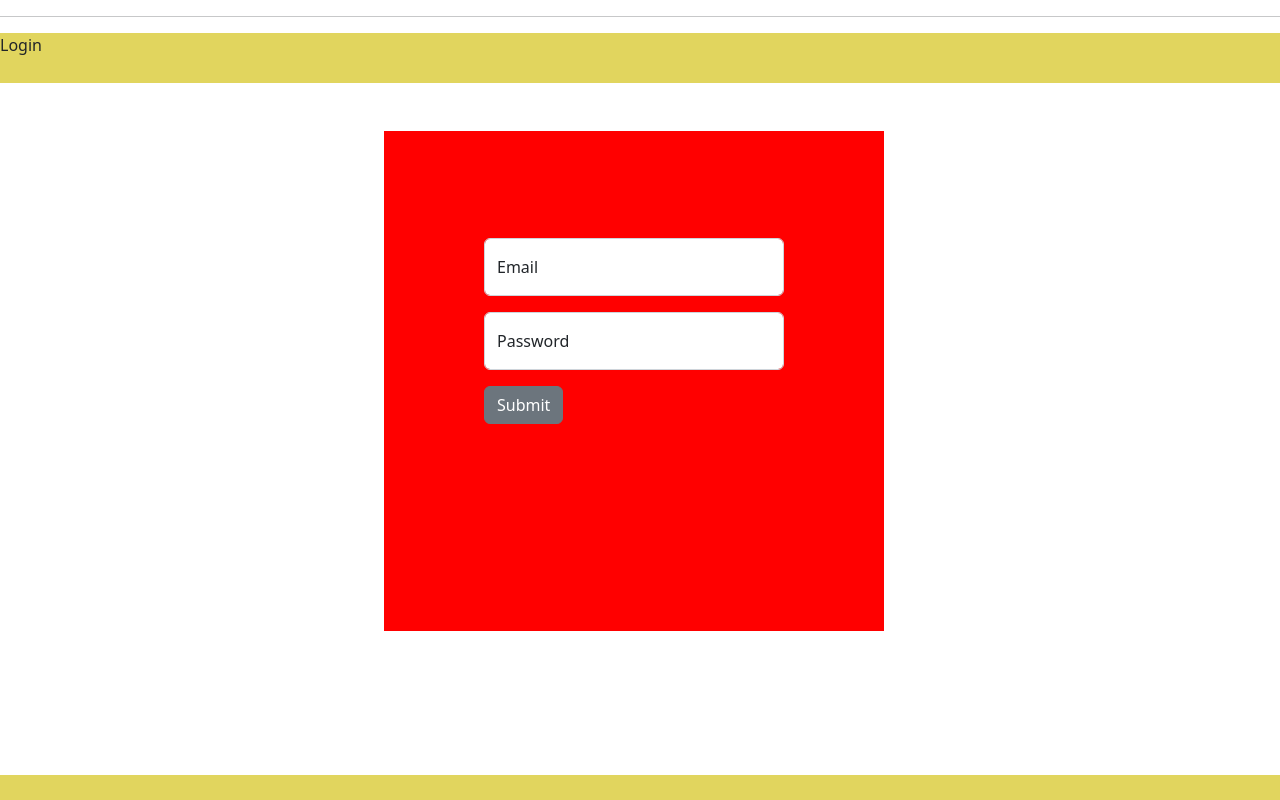
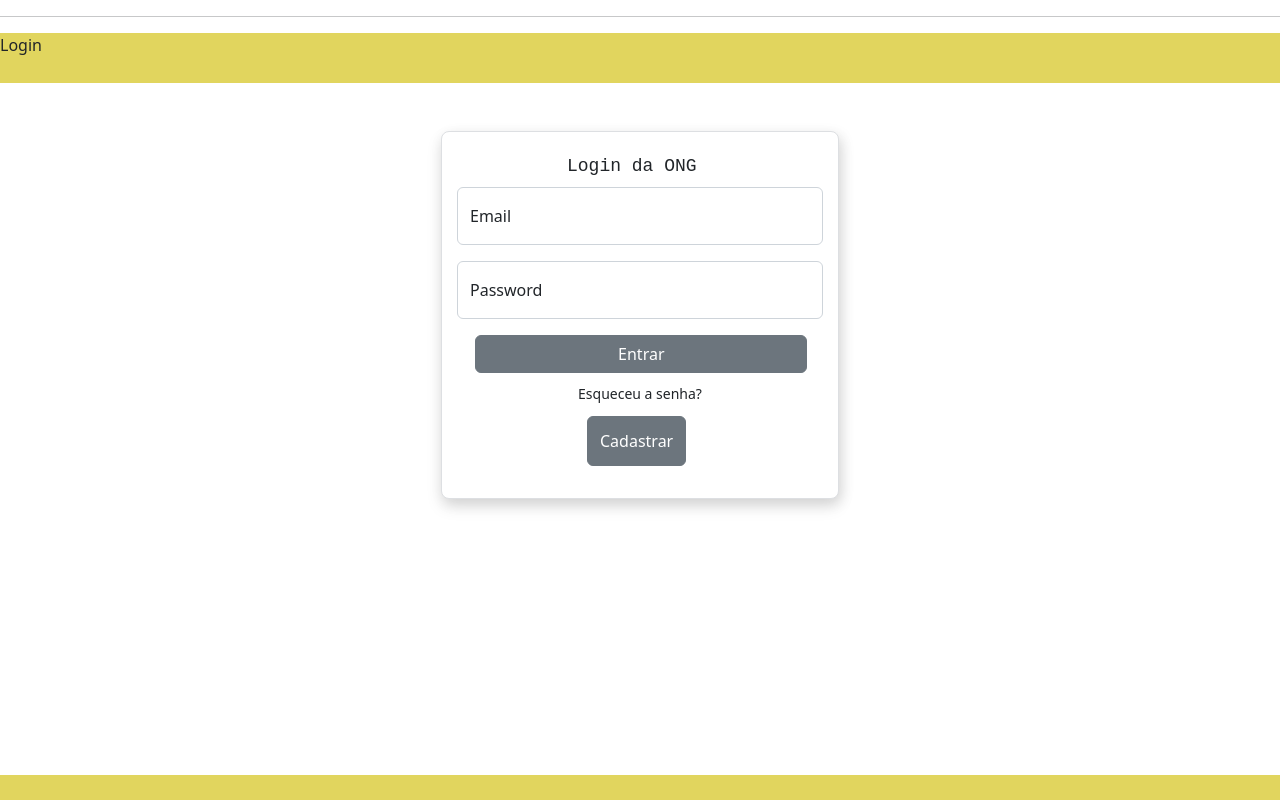
Before and after one commit to JoaoPF07/Projeto-Integrador, a React (Create React App) app: page /login in a window 1280 px wide. Built offline with nearby package versions, Linux system fonts and the light colour scheme.

Commit message:
Atualização do form do Login

```diff
--- a/src/estilo/estilo.css
+++ b/src/estilo/estilo.css
@@ -34,12 +34,7 @@
   width: 100%;
   height: 25px;
 }
-h2 {
-  bottom: 50%;
-  position: absolute;
-  text-align: center;
-  width: 100%;
-}
+
 
 /* Tabela do Menu*/
 .table {
@@ -84,11 +79,7 @@ b {
   text-align: center;
 }
 
-.teste {
-  border-radius: 10px;
-  display: flex;
-  flex-direction: row-reverse;
-}
+
 
 .divHome {
   display: flex;
@@ -98,7 +89,7 @@ b {
 .imgHome {
   border-radius: 5px;
   width: 500px;
-  height: 700px;
+  height: 550px;
 }
 
 .divCorpoH {
@@ -110,29 +101,90 @@ b {
   padding-top: 10px;
   text-align: center;
   width: 100%;
-  height: 700px;
   background-color: #f8efbd;
 }
 
 .botao {
-  color: red;
+  width: 332px;
+  margin-left: 5%;
 }
 
-.divForm {
+.divFormLogin {
   display: flex;
   flex-direction: column;
   justify-content: center;
-  margin-top: 10%;
-  width: 300px;
-  height: 300px;
+  width: 396px;
+  height: 314px;
+  margin-top: 22px;
 }
 
 .FundoLogin {
   display: flex;
   justify-content: center;
-  background-color: red;
+  background-color: white;
+  width: 398px;
+  border-radius: 8px;
+  margin: auto;
+  padding: 15px;
+  box-shadow: 3px 4px 14px rgba(0, 0, 0, .1), 0 8px 16px rgba(0, 0, 0, .1);
+  border: 1px solid #dddfe2;
+
+
+}
+
+.textologin {
+  display: flex;
+  font-size: 18px;
+  text-align: center;
+  font-family: monospace;
+
+}
+
+.divTextoLogin {
+  display: flex;
+  position: absolute;
+  flex-direction: row;
+  align-items: center;
+  margin-top: 10px;
+  margin-left: 250px;
+    padding: 2px 0px 5px;
+    width: 396px;
+    height: 22px;
+}
+
+.divEsqueceuSenha {
+  display: flex;
+  justify-content: center;
+  padding: 10px 0 2px;
+}
+
+.textoesqueceusenha {
+  font-size: 14px;
+}
+
+.botaoCadastrar {
+  height: 50px;
+  margin-left: 130px;
+  margin-top: 10px;
+}
+
+.ancora {
+    color: white;
+    text-decoration: none;
+}
+
+.divFormCadastro {
+  display: flex;
+  margin: auto;
+  margin-top: 10px;
+  width: 400px;
+  height: 300px;
+}
+
+.divFundoCadastro {
+  display: flex;
+  margin: auto;
   width: 500px;
   height: 500px;
-  margin-left: 30%;
-
+  background-color: red;
 }
--- a/src/pages/cadastro.tsx
+++ b/src/pages/cadastro.tsx
@@ -8,11 +8,11 @@ function Cadastros (){
 
     return (
         <div>
-            <div className="cabecalho">
-
-            </div>
+            <div className="cabecalho"></div>
             <br />
             <br />
+    <div className="divFundoCadastro">
+    <div className="divFormCadastro">
     <Form>
      < Row>
         <Col md={6}>
@@ -125,7 +125,8 @@ function Cadastros (){
     Sign in
   </Button>
 </Form>
-
+</div>
+</div>
 <Rodape/>
         </div>
     )
--- a/src/pages/login.tsx
+++ b/src/pages/login.tsx
@@ -1,4 +1,3 @@
-import { useState } from "react";
 import { Form ,FormGroup, Input, Label, Button } from "reactstrap";
 import 'bootstrap/dist/css/bootstrap.min.css';
 import Cabecalho from "../componentes/cabecalho";
@@ -17,7 +16,10 @@ function Login (){
       <br />
       <br />
       <div className="FundoLogin">
-      <div className="divForm">
+        <div className="divTextoLogin">
+      <div className="textologin">Login da ONG</div>
+      </div>
+      <div className="divFormLogin">
       <Form>
     <FormGroup floating>
       <Input
@@ -43,11 +45,24 @@ function Login (){
       </Label>
     </FormGroup>
     {' '}
-    <Button>
-      Submit
+    <div >
+    <Button className="botao">
+      Entrar
     </Button>
+    </div>
+    <div className="divEsqueceuSenha">
+      <div className="textoesqueceusenha"> Esqueceu a senha?</div>
+    </div>
+    <div>
+      <Button className="botaoCadastrar">
+        <a className="ancora" href="http://localhost:3000/cadastros">
+         Cadastrar
+         </a>
+      </Button>
+    </div>
   </Form>
   </div>
+
   </div>
       <div>
       <Rodape/>
```
Also changed, not shown: src/pages/paginainicial.tsx (+5 -5 lines).
